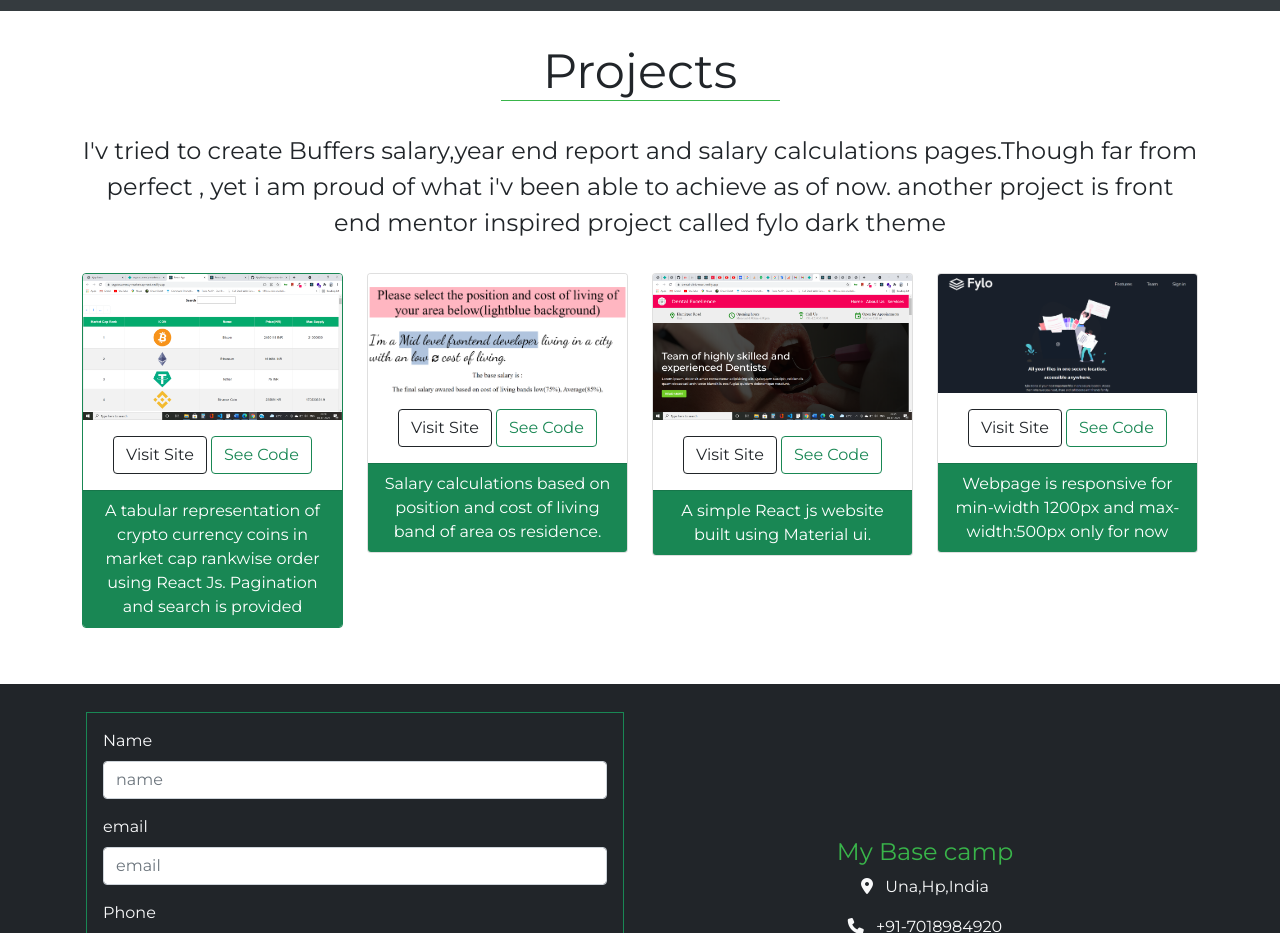
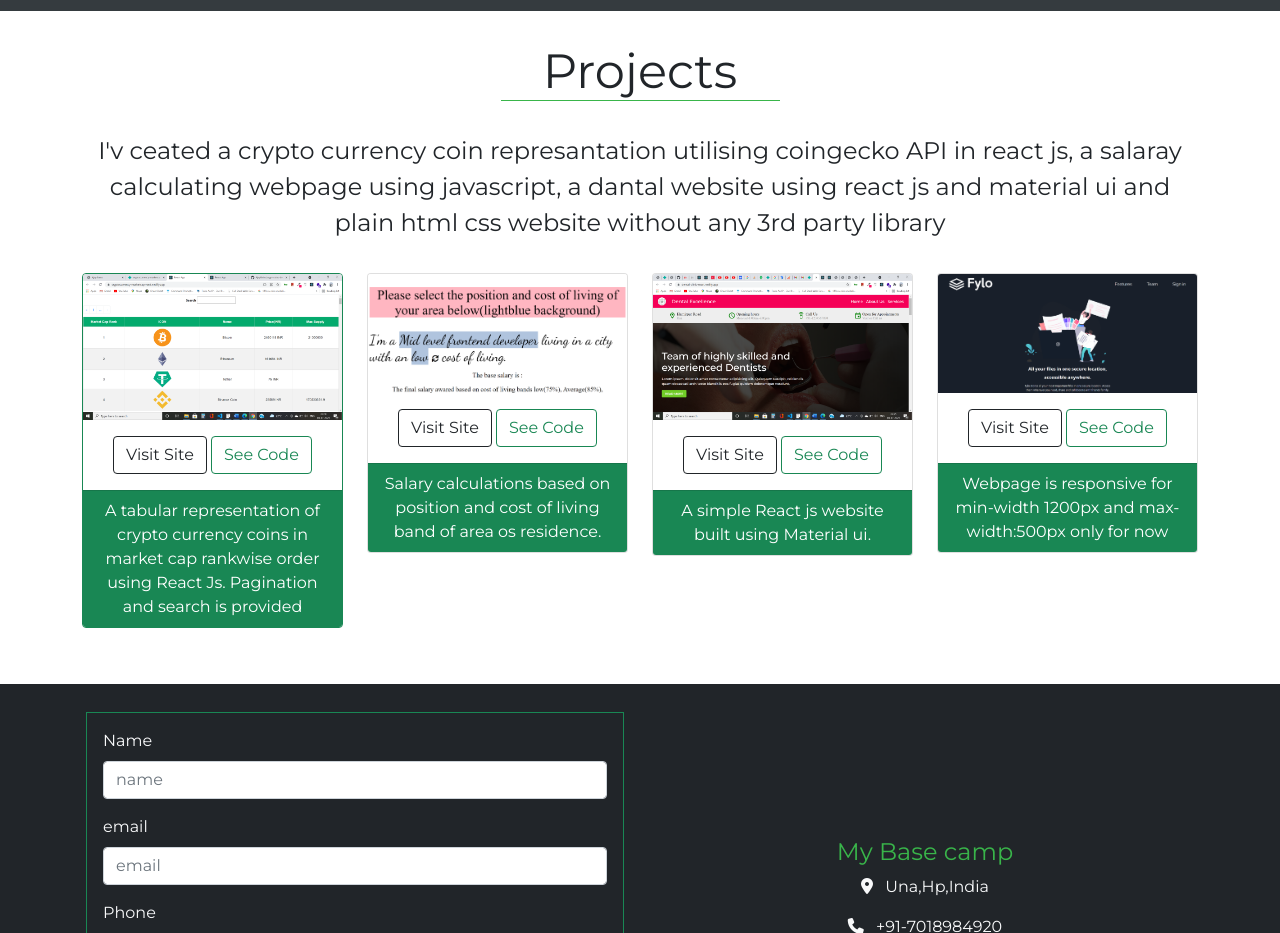
Before and after one commit to AjayBains/new-portfolio, a website: page index.html in a window 1280 px wide. Shown: the part 2320-3253 px from the top of the page. Drawn offline with nearby package versions, Linux system fonts and the light colour scheme.

Commit message:
projects text changed

```diff
--- a/index.html
+++ b/index.html
@@ -132,9 +132,9 @@
     <section class="projects" id="projects">
         <div class="container projects__container">
             <h2 class="projects__heading text-center mb-4">Projects</h2>
-            <p class="projects__text text-center">I'v tried to create Buffers salary,year end report and salary
-                calculations pages.Though far from perfect , yet i am proud of what i'v been able to achieve as of now.
-                another project is front end mentor inspired project called fylo dark theme</p>
+            <p class="projects__text text-center">I'v ceated a crypto currency coin represantation utilising coingecko
+                API in react js, a salaray calculating webpage using javascript, a dantal website using react js and
+                material ui and plain html css website without any 3rd party library</p>
             <div class="row">
                 <div class="col-12 col-sm-12 col-md-6 col-lg-3 mb-4">
                     <div class="card text-center border border-success">
```
